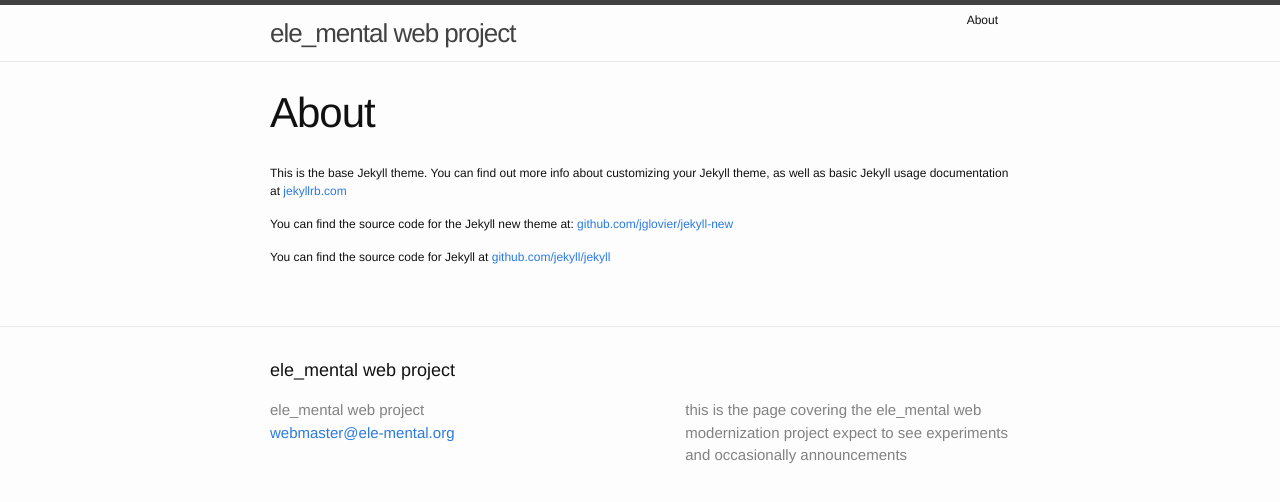
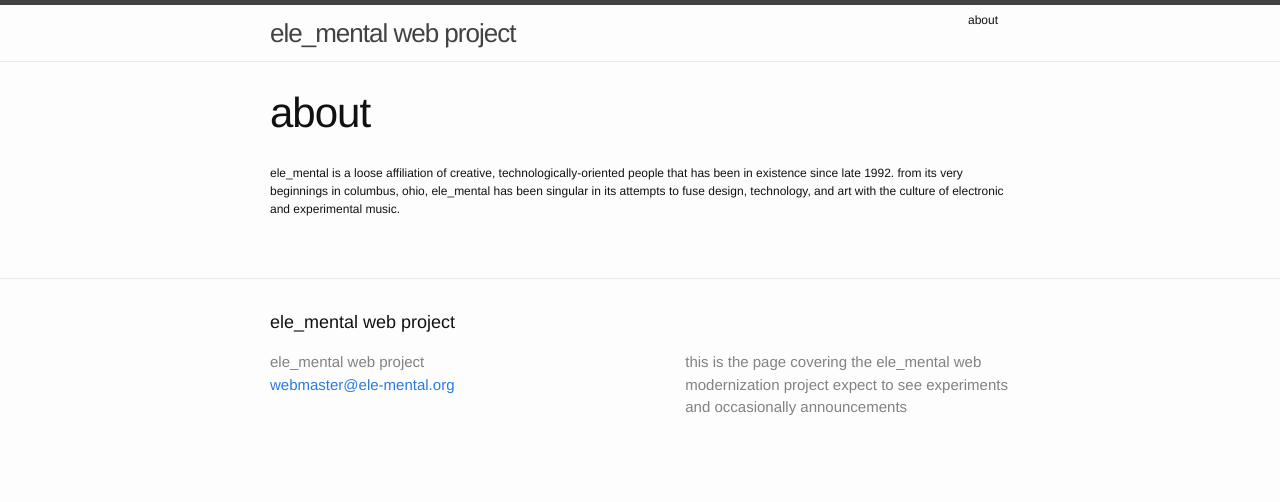
Before and after one commit to ele-mental/ele-mental.github.io, a Jekyll site: the page built from about.md, in a window 1280 px wide. Shown: the top 502 px of the page. Built offline with Jekyll 4.4.1, drawn with Linux system fonts in a browser that asks for light colours.

Commit message:
tentative about page test

```diff
--- a/about.md
+++ b/about.md
@@ -1,11 +1,7 @@
 ---
 layout: page
-title: About
+title: about
 permalink: /about/
 ---
 
-This is the base Jekyll theme. You can find out more info about customizing your Jekyll theme, as well as basic Jekyll usage documentation at [jekyllrb.com](http://jekyllrb.com/)
-
-You can find the source code for the Jekyll new theme at: [github.com/jglovier/jekyll-new](https://github.com/jglovier/jekyll-new)
-
-You can find the source code for Jekyll at [github.com/jekyll/jekyll](https://github.com/jekyll/jekyll)
+ele_mental is a loose affiliation of creative, technologically-oriented people that has been in existence since late 1992. from its very beginnings in columbus, ohio, ele_mental has been singular in its attempts to fuse design, technology, and art with the culture of electronic and experimental music.
```
